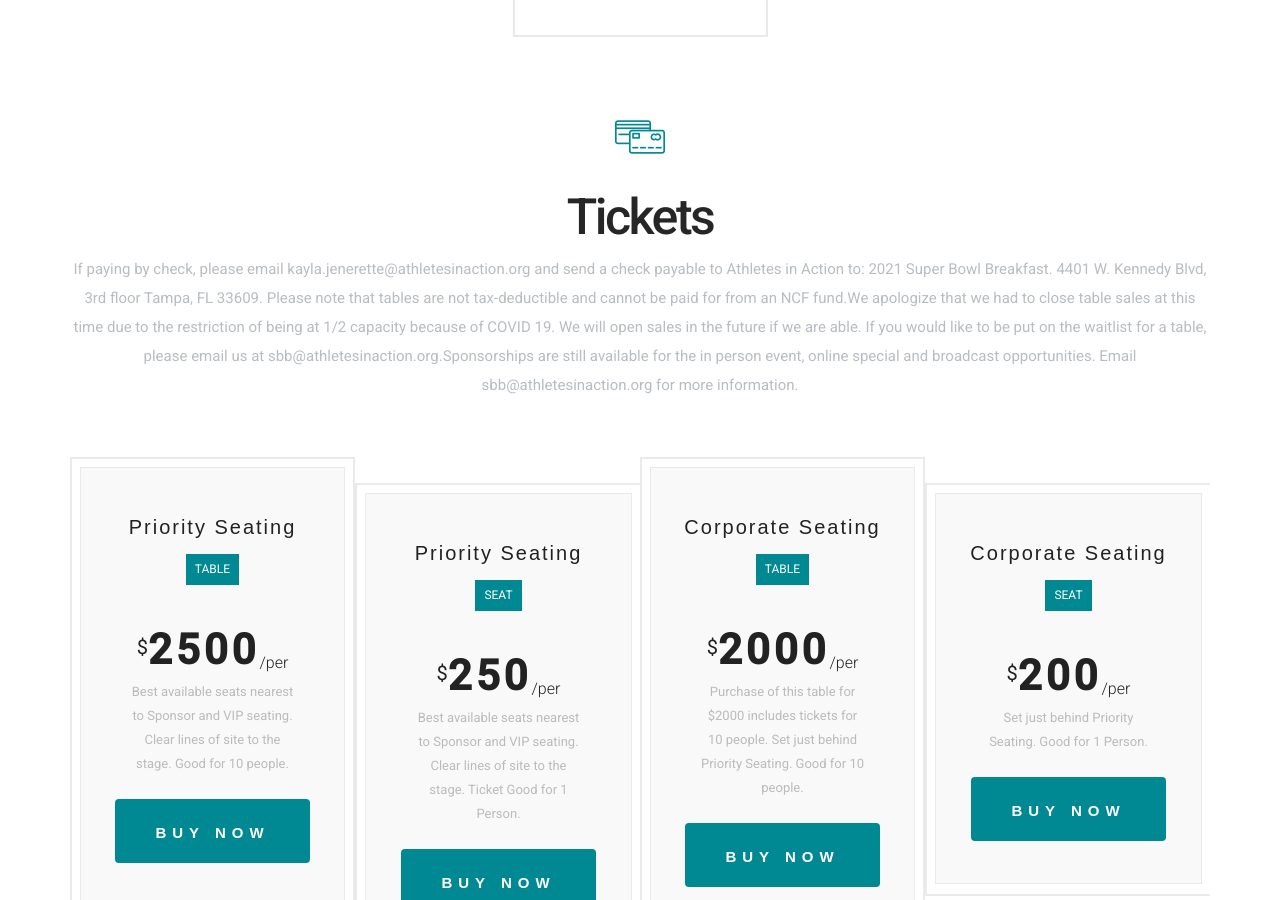
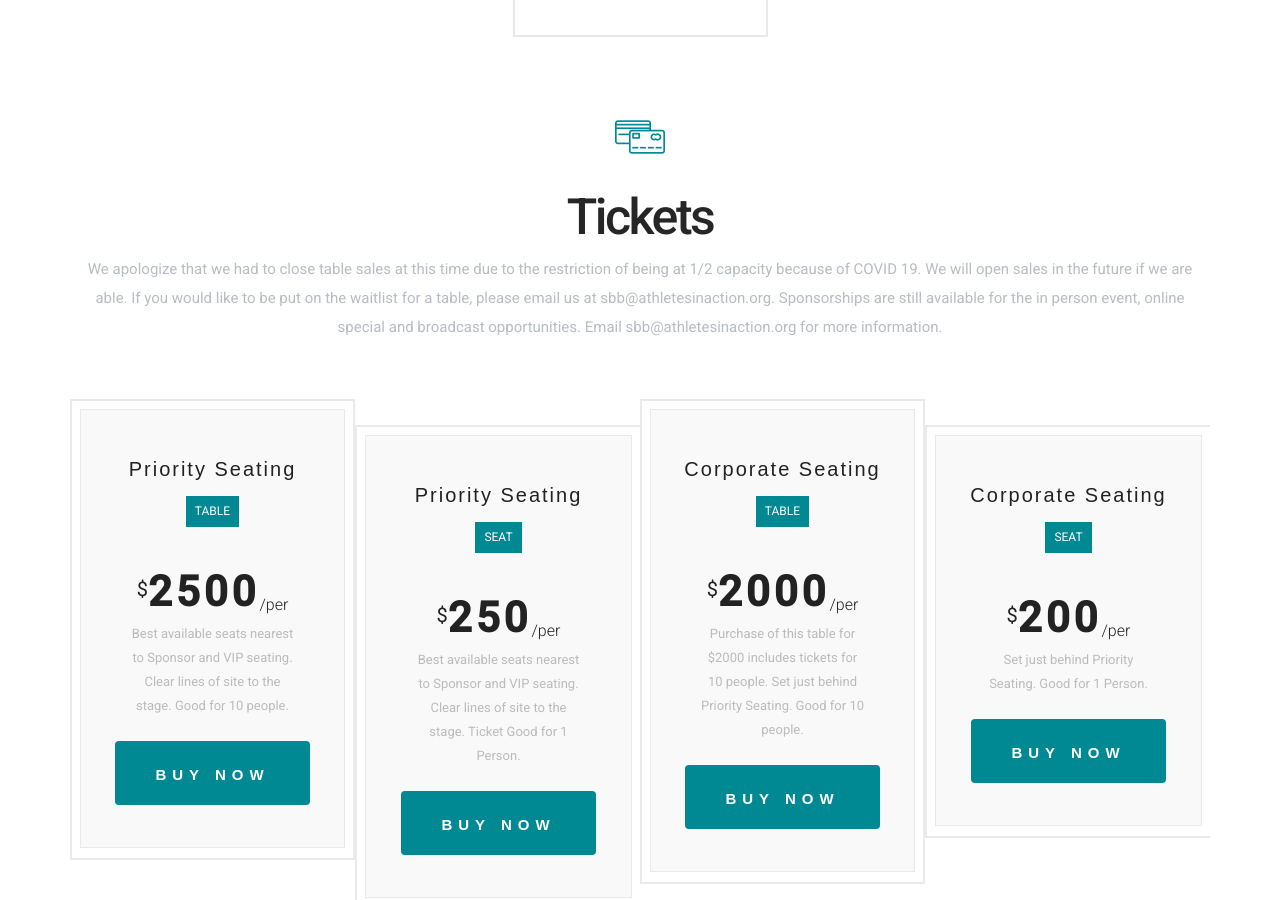
Before and after one commit to AIAUSA/Superbowl, a Jekyll site: the page built from index.md, in a window 1280 px wide and 900 px high, scrolled down 4056 px. Built offline with Jekyll 4.4.1, drawn with Linux system fonts in a browser that asks for light colours; some web fonts are replaced; comment, search, counter and statistics services are not loaded.

Commit message:
Update from Forestry.io AIA Digital updated index.md

```diff
--- a/index.md
+++ b/index.md
@@ -54,15 +54,12 @@
   block: sponsors
 - template: tickets
   block: prices
-  content: 'If paying by check, please email kayla.jenerette@athletesinaction.org
-    and send a check payable to Athletes in Action to: 2021 Super Bowl Breakfast.
-    4401 W. Kennedy Blvd, 3rd floor Tampa, FL 33609. Please note that tables are not
-    tax-deductible and cannot be paid for from an NCF fund.We apologize that we had
-    to close table sales at this time due to the restriction of being at 1/2 capacity
-    because of COVID 19. We will open sales in the future if we are able. If you would
-    like to be put on the waitlist for a table, please email us at sbb@athletesinaction.org.Sponsorships
-    are still available for the in person event, online special and broadcast opportunities.
-    Email sbb@athletesinaction.org for more information.'
+  content: We apologize that we had to close table sales at this time due to the restriction
+    of being at 1/2 capacity because of COVID 19. We will open sales in the future
+    if we are able. If you would like to be put on the waitlist for a table, please
+    email us at sbb@athletesinaction.org. Sponsorships are still available for the
+    in person event, online special and broadcast opportunities. Email sbb@athletesinaction.org
+    for more information.
 - template: gallery
   block: gallery
 - template: committee
```
